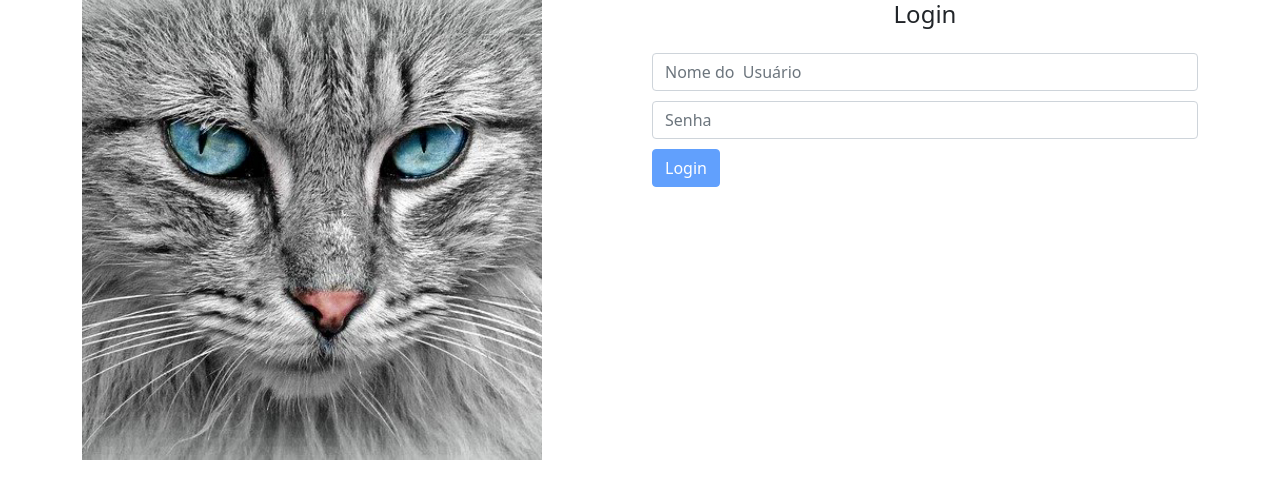
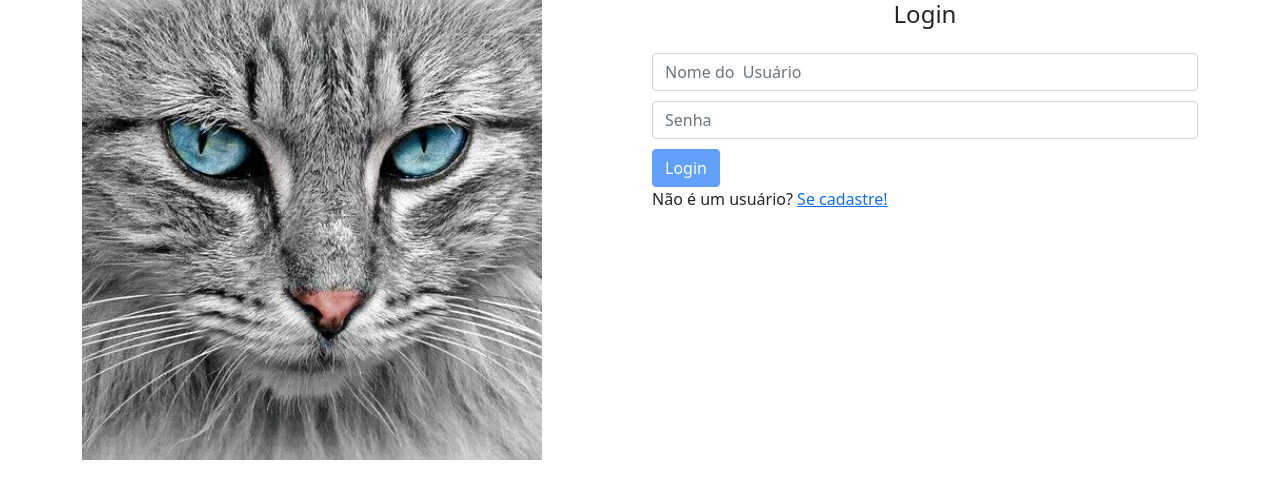
Before and after one commit to OdMatheuS/angular-estudos, an Angular app: page /home in a window 1280 px wide. Shown: the top 498 px of the page. Built offline with nearby package versions, Linux system fonts and the light colour scheme.

Commit message:
feat: utilizando routerLink para navegacao entre components
indentacao do codigo+routerLink para navegar entre home e tela de cadastro

```diff
--- a/src/app/home/login/login.component.html
+++ b/src/app/home/login/login.component.html
@@ -28,3 +28,10 @@
 
   <button type="submit" [disabled]="loginForm.invalid" class="btn btn-primary btn-block">Login</button>
 </form>
+
+<div class="margin-vertical">
+  <p>
+    Não é um usuário?
+    <a [routerLink]="['novousuario']">Se cadastre!</a>
+  </p>
+</div>
--- a/src/app/home/novo-usuario/novo-usuario.component.html
+++ b/src/app/home/novo-usuario/novo-usuario.component.html
@@ -8,10 +8,17 @@
     <input class="form-control" placeholder="Nome Completo" />
   </div>
   <div class="form-group margin-vertical">
-    <input class="form-control" placeholder="Usuário"/>
+    <input class="form-control" placeholder="Usuário" />
   </div>
   <div class="form-group margin-vertical">
     <input class="form-control" placeholder="Senha" type="password" />
   </div>
   <button class="btn btn-primary btn-block">Cadastro</button>
 </form>
+
+<div class="margin-vertical">
+  <p>
+    Já é um usuário?
+    <a [routerLink]="['']">Faça seu login</a>
+  </p>
+</div>
```
